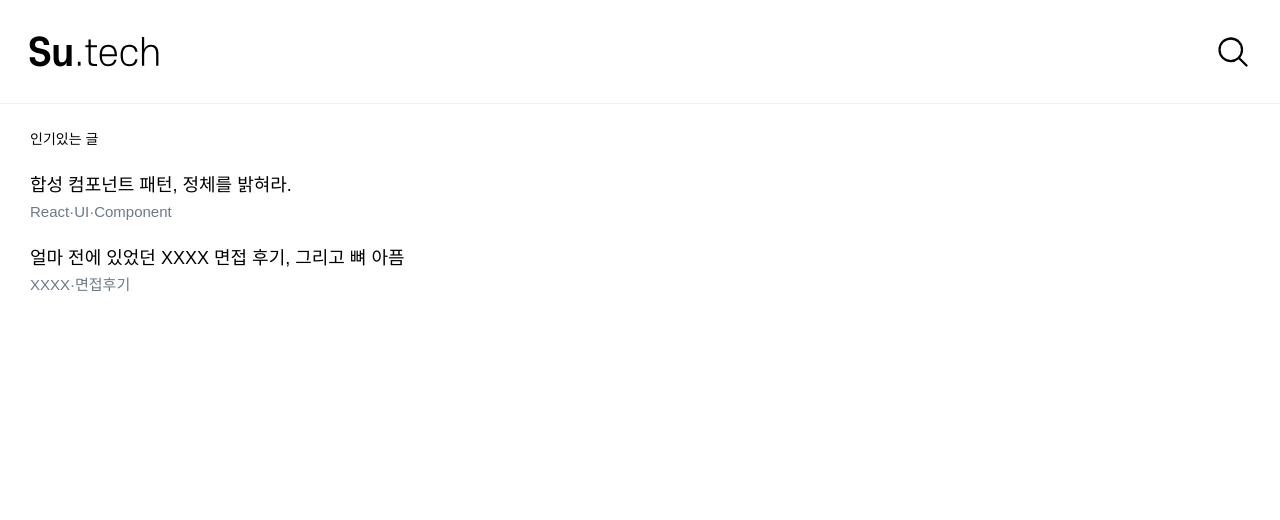
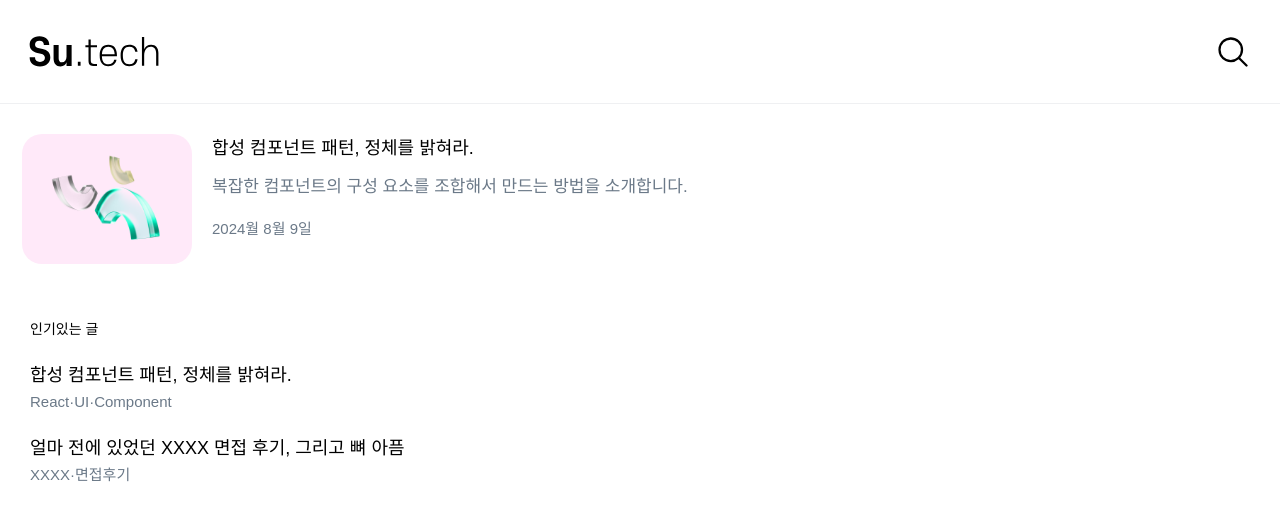
Before and after one commit to jangsumin/Su.tech, a Next.js app in the folder client/: page / in a window 1280 px wide. Shown: the top 520 px of the page. Built offline with nearby package versions, Linux system fonts and the light colour scheme; a web font is replaced by a local one.

Commit message:
feat: PostPreview 컴포넌트 생성 - close #14

```diff
--- a/client/src/app/globals.css
+++ b/client/src/app/globals.css
@@ -1,4 +1,4 @@
-@import url('https://fastly.jsdelivr.net/gh/wanteddev/wanted-sans@v1.0.1/packages/wanted-sans/fonts/webfonts/variable/split/WantedSansVariable.min.css');
+@import url("https://fastly.jsdelivr.net/gh/wanteddev/wanted-sans@v1.0.1/packages/wanted-sans/fonts/webfonts/variable/split/WantedSansVariable.min.css");
 
 * {
   box-sizing: border-box;
@@ -12,6 +12,7 @@
   --selected-font: #c82b92;
   --selected-background: #ffe9f9;
   --non-selected-background: #f2f4f6;
+  --default: #d9d9d9;
 }
 
 body {
@@ -103,7 +104,7 @@ video {
   margin: 0;
   padding: 0;
   border: 0;
-  font-family: 'wanted-sans', sans-serif;
+  font-family: "wanted-sans", sans-serif;
   font-size: 62.5%;
   vertical-align: baseline;
 }
@@ -135,7 +136,7 @@ blockquote:before,
 blockquote:after,
 q:before,
 q:after {
-  content: '';
+  content: "";
   content: none;
 }
 table {
--- a/client/src/app/page.tsx
+++ b/client/src/app/page.tsx
@@ -1,10 +1,17 @@
 import Navbar from "@/components/navbar/Navbar";
+import PostPreview from "@/components/post-preview/PostPreview";
 import PopularPost from "@/components/popular-post/PopularPost";
 
 export default function Home() {
   return (
     <>
       <Navbar />
+      <PostPreview
+        title="합성 컴포넌트 패턴, 정체를 밝혀라."
+        subscription="복잡한 컴포넌트의 구성 요소를 조합해서 만드는 방법을 소개합니다."
+        createdAt="2024월 8월 9일"
+        thumbnailSrc="/images/pipe.png"
+      />
       <PopularPost />
     </>
   );
--- /dev/null
+++ b/client/src/components/post-preview/PostPreview.css
@@ -0,0 +1,51 @@
+.post-preview-wrapper {
+  cursor: pointer;
+  width: 60%;
+  margin: 3rem 4rem 3rem 2.2rem;
+  display: flex;
+  gap: 2rem;
+  line-height: 1.6;
+  word-break: keep-all;
+}
+
+.title {
+  margin-bottom: 0.6rem;
+  font-size: 2.2rem;
+  font-weight: 500;
+}
+
+.post-preview-wrapper:hover .title {
+  color: var(--selected-font);
+}
+
+.subscription {
+  margin-bottom: 1.7rem;
+  font-size: 1.7rem;
+  font-weight: 400;
+  color: var(--sub-font);
+}
+
+.createdAt {
+  font-size: 1.5rem;
+  font-weight: 300;
+  color: var(--sub-font);
+}
+
+.thumbnail-wrapper {
+  flex-shrink: 0;
+  width: 17rem;
+  height: 13rem;
+  background-color: var(--selected-background);
+  overflow: hidden;
+  border-radius: 2rem;
+}
+
+.thumbnail {
+  transform: scale(1);
+  transition: transform 0.3s ease;
+}
+
+.post-preview-wrapper:hover .thumbnail {
+  transform: scale(1.2);
+  transition: transform 0.3s ease;
+}
--- /dev/null
+++ b/client/src/components/post-preview/PostPreview.tsx
@@ -0,0 +1,38 @@
+import Image from "next/image";
+import "./PostPreview.css";
+
+interface PostPreviewProps {
+  title: string;
+  subscription: string;
+  createdAt: string;
+  thumbnailSrc: string;
+}
+
+const PostPreview = ({
+  title,
+  subscription,
+  createdAt,
+  thumbnailSrc,
+}: PostPreviewProps) => {
+  return (
+    <article className="post-preview-wrapper">
+      <section className="thumbnail-wrapper">
+        <Image
+          className="thumbnail"
+          src={thumbnailSrc}
+          alt={thumbnailSrc}
+          width={170}
+          height={130}
+        />
+      </section>
+
+      <section>
+        <h1 className="title">{title}</h1>
+        <p className="subscription">{subscription}</p>
+        <time className="createdAt">{createdAt}</time>
+      </section>
+    </article>
+  );
+};
+
+export default PostPreview;
```
Also changed, not shown: client/public/images/pipe.png (added).
